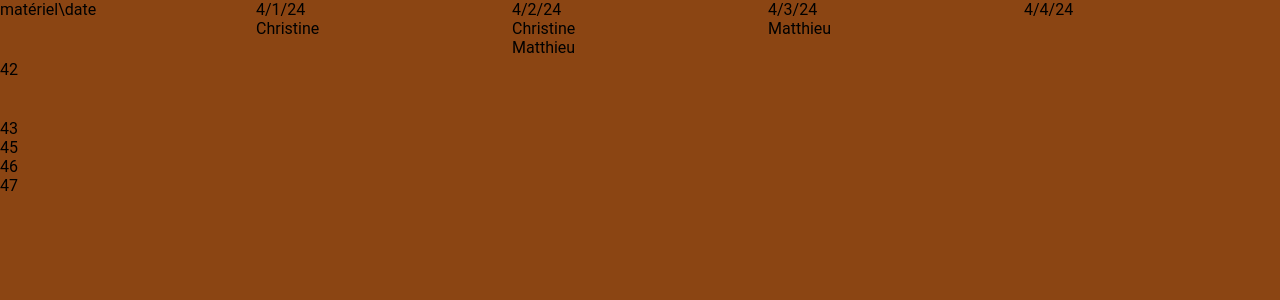
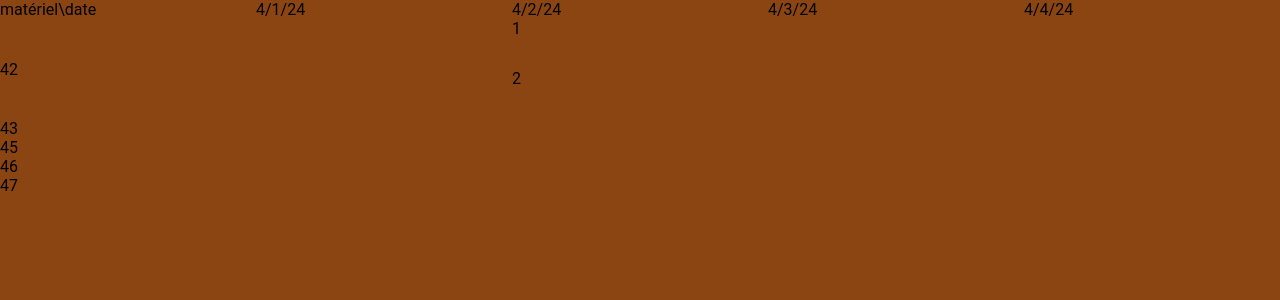
Before and after one commit to mattdeba/poc-planning-scheduler, an Angular app: page / in a window 1280 px wide. Shown: the top 300 px of the page. Built offline with nearby package versions, Linux system fonts and the light colour scheme.

Commit message:
fonction getReservationCoordinates

```diff
--- a/src/app/app.component.html
+++ b/src/app/app.component.html
@@ -1,17 +1,8 @@
-<div class="header"
-[ngStyle]="{'grid-template-columns': getGridTemplateHeaderColumns()}"
->
+<div class="header" [ngStyle]="{'grid-template-columns': getGridTemplateHeaderColumns()}">
   <div class="resourceHeaderCell">matériel\date</div>
   <div class="dateHeaderCell" *ngFor="let date of displayedDates">{{date | date:'shortDate'}}</div>
 </div>
-<div *ngFor="let resource of resources" class="gridRow"
-[ngStyle]="{'grid-template-columns': getGridTemplateHeaderColumns(),
-'grid-template-rows': getGridTemplateRows(resource)}"
->
-<div class="resourceNameCell" [ngStyle]="{'grid-row': '1 / ' + (getMaxReservations(resource) + 1)}">{{resource.id}}</div>
-  <div *ngFor="let date of displayedDates" class="dateCell">
-    <div *ngFor="let reservation of reservationsByDate[resource.id + '-' + date.toISOString()]">
-      {{reservation.username}}
-    </div>
-  </div>
+<div *ngFor="let resource of resources" class="gridRow" [ngStyle]="getGridRowStyles(resource)">
+  <div class="resourceNameCell" [ngStyle]="getResourceNameCellStyles(resource)">{{resource.id}}</div>
+  <div *ngFor="let reservation of reservationsByResource[resource.id]" [ngStyle]="getReservationCoordinates(reservation, resource.id)">{{reservation.id}}</div>
 </div>
--- a/src/app/app.component.scss
+++ b/src/app/app.component.scss
@@ -11,3 +11,7 @@
   display: flex;
   flex-direction: column;
 }
+
+.gridCell {
+  background: red;
+}
--- a/src/app/app.component.ts
+++ b/src/app/app.component.ts
@@ -14,6 +14,7 @@ export class AppComponent {
     {id: 2, startDate: new Date('2024/04/02'), endDate: new Date('2024/04/03'), resource: 42, username: 'Matthieu'},
   ]
   reservationsByDate: any = null;
+  reservationsByResource: any = null;
   gridStyles: any = {};
 
   groupByDates() {
@@ -61,8 +62,36 @@ export class AppComponent {
     return Array(maxReservations).fill('50px').join(' ');
   }
 
+  getGridRowStyles(resource: any) {
+    return {
+      'grid-template-columns': this.getGridTemplateHeaderColumns(),
+      'grid-template-rows': this.getGridTemplateRows(resource)
+    };
+  }
+
+  getResourceNameCellStyles(resource: any) {
+    return {
+      'grid-row': '1 / ' + (this.getMaxReservations(resource) + 1)
+    };
+  }
+
+  groupByResources() {
+    this.reservationsByResource = this.resources.reduce<Record<number, any>>((acc, resource) => {
+      acc[resource.id] = this.reservations.filter(reservation => reservation.resource === resource.id);
+      return acc;
+    }, {});
+  }
+  getReservationCoordinates(reservation: any, resourceId: number) {
+    const reservations = this.reservationsByResource[resourceId];
+    return {
+      'grid-row': `${reservation.id}/${reservation.id + 1}`,
+      'grid-column': '3/4'
+    }
+  }
+
   ngOnInit() {
     this.groupByDates();
+    this.groupByResources();
     console.log(this.reservationsByDate);
     this.resources.forEach(resource => {
       this.gridStyles[resource.id] = {
```
